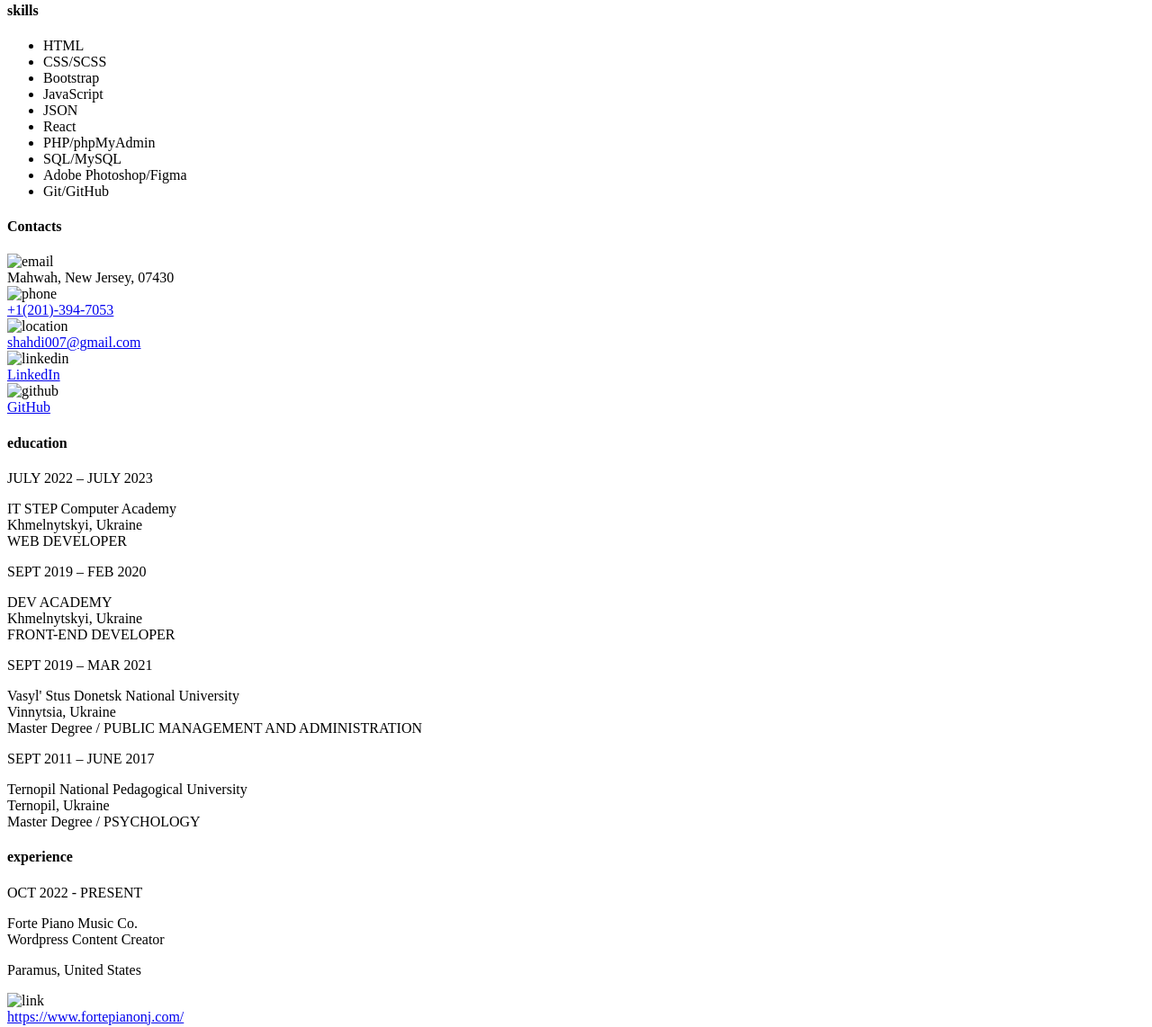
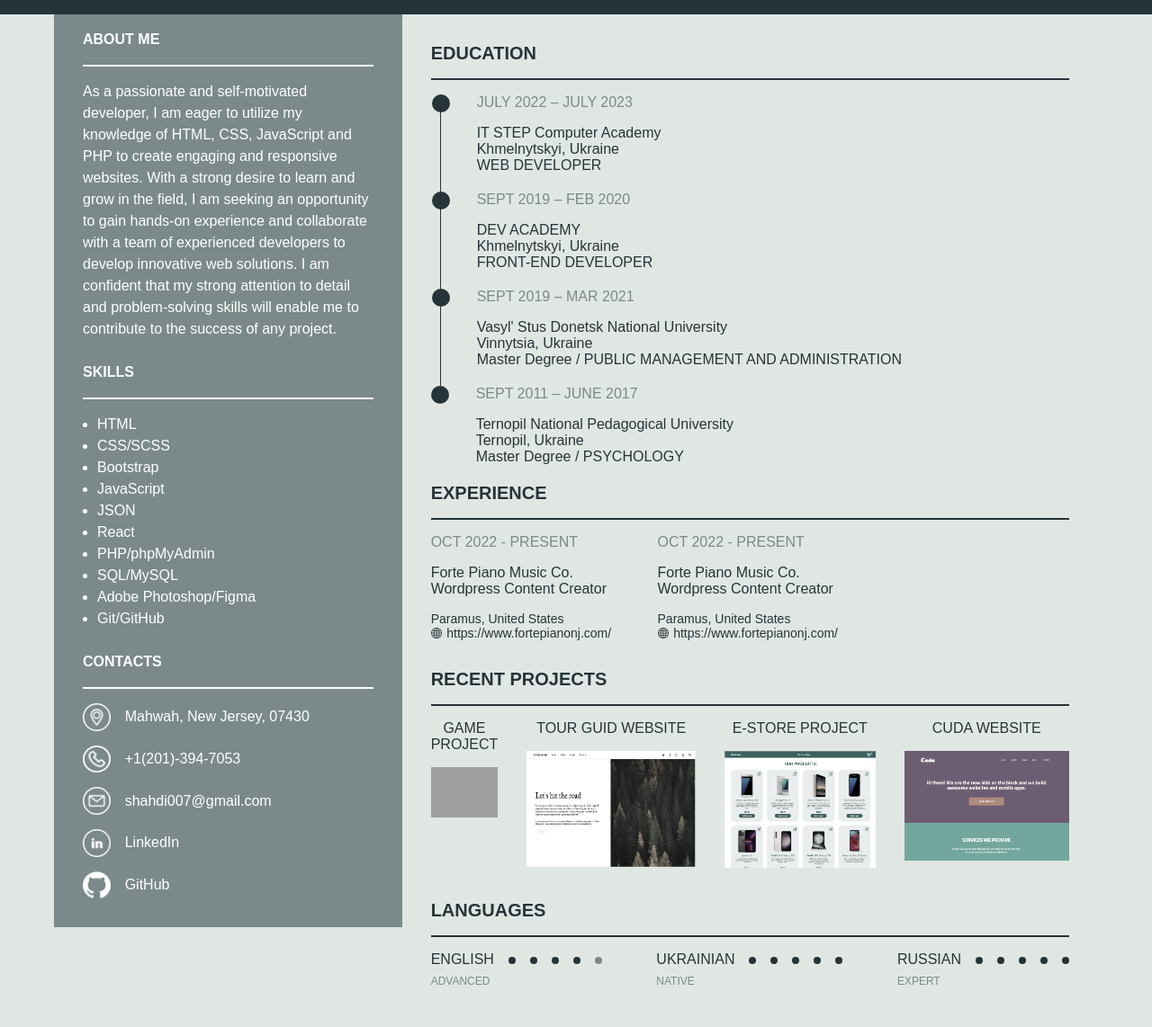
Before and after one commit to purpoison/tetiana-kozynets, a plain HTML site: page index.html in a window 1280 px wide. Shown: the part 303-1445 px from the top of the page at 90% size. Drawn offline with nearby package versions, Linux system fonts and the light colour scheme; files that its build step writes are made by us from their sources; the site is published under a folder, as on GitHub Pages, so addresses that start at the root find nothing; files whose address does not match are found by name; a web font is replaced by a local one.

Commit message:
changed routes

```diff
--- a/index.html
+++ b/index.html
@@ -5,15 +5,15 @@
     <meta charset="UTF-8">
     <meta name="viewport" content="width=device-width, initial-scale=1.0">
     <title>Tetiana Kozynets</title>
-    <link rel="icon" type="image/x-icon" href="/img/favicon.png">
-    <link rel="stylesheet" href="/css/style.css">
+    <link rel="icon" type="image/x-icon" href="img/favicon.png">
+    <link rel="stylesheet" href="css/style.css">
 </head>
 
 <body>
     <header class="header">
         <div class="main-container">
             <div class="header__wrap">
-                <img src="/img/IMG_7325.jpeg" alt="photo" class="avatar">
+                <img src="img/IMG_7325.jpeg" alt="photo" class="avatar">
                 <div class="header__container">
                     <div>
                         <h1 class="header__title">Tetiana <br>Kozynets</h1>
@@ -76,28 +76,28 @@
                         </h4>
                         <div class="contacts__list">
                             <div class="contacts__item">
-                                <div class="contacts__img"><img src="/img/location.png" alt="email"></div>
+                                <div class="contacts__img"><img src="img/location.png" alt="email"></div>
                                 <div class="contacts__text">Mahwah, New Jersey, 07430</div>
                             </div>
                             <div class="contacts__item">
-                                <div class="contacts__img"><img src="/img/phone.png" alt="phone"></div>
+                                <div class="contacts__img"><img src="img/phone.png" alt="phone"></div>
                                 <div class="contacts__text"><a class="link" href="tel:201-394-7053">+1(201)-394-7053</a>
                                 </div>
                             </div>
                             <div class="contacts__item">
-                                <div class="contacts__img"><img src="/img/email.png" alt="location"></div>
+                                <div class="contacts__img"><img src="img/email.png" alt="location"></div>
                                 <div class="contacts__text"><a class="link"
                                         href="mailto:shahdi007@gmail.com">shahdi007@gmail.com</a>
                                 </div>
                             </div>
                             <div class="contacts__item">
-                                <div class="contacts__img"><img src="/img/linkedin.png" alt="linkedin"></div>
+                                <div class="contacts__img"><img src="img/linkedin.png" alt="linkedin"></div>
                                 <div class="contacts__text"><a class="link"
                                         href="https://www.linkedin.com/in/tetiana-kozynets-551b03184/">LinkedIn</a>
                                 </div>
                             </div>
                             <div class="contacts__item">
-                                <div class="contacts__img"><img src="/img/github.png" alt="github"></div>
+                                <div class="contacts__img"><img src="img/github.png" alt="github"></div>
                                 <div class="contacts__text"><a class="link"
                                         href="https://github.com/purpoison">GitHub</a></div>
                             </div>
@@ -151,7 +151,7 @@
                             <p class="experience__address">Paramus, United States
                             </p>
                             <div class="experience__link">
-                                <div class="experience__link-img"><img src="/img/world-wide-web.png" alt="link"></div>
+                                <div class="experience__link-img"><img src="img/world-wide-web.png" alt="link"></div>
                                 <a class="link" href="https://www.fortepianonj.com/">
                                     https://www.fortepianonj.com/</a>
                             </div>
@@ -165,7 +165,7 @@
                             <p class="experience__address">Paramus, United States
                             </p>
                             <div class="experience__link">
-                                <div class="experience__link-img"><img src="/img/world-wide-web.png" alt="link"></div>
+                                <div class="experience__link-img"><img src="img/world-wide-web.png" alt="link"></div>
                                 <a class="link" href="https://www.fortepianonj.com/">
                                     https://www.fortepianonj.com/</a>
                             </div>
@@ -178,21 +178,21 @@
                         <div class="portfolio__item">
                             <p class="portfolio__title">game project</p>
                             <a href="https://purpoison.github.io/game-project/index.html" class="portfolio__img"><img
-                                    src="/img/game.png" alt="game"></a>
+                                    src="img/game.png" alt="game"></a>
                         </div>
                         <div class="portfolio__item">
                             <p class="portfolio__title">tour guid website</p>
                             <a href="https://purpoison.github.io/tetianakozynets/" class="portfolio__img"><img
-                                    src="/img/tour.png" alt="tour"></a>
+                                    src="img/tour.png" alt="tour"></a>
                         </div>
                         <div class="portfolio__item">
                             <p class="portfolio__title">e-store project</p>
                             <a href="https://purpoison.github.io/e-store-project" class="portfolio__img"><img
-                                    src="/img/e-store.png" alt="store"></a>
+                                    src="img/e-store.png" alt="store"></a>
                         </div>
                         <div class="portfolio__item">
                             <p class="portfolio__title">cuda website</p>
-                            <a href="https://purpoison.github.io/cuda/" class="portfolio__img"><img src="/img/cuda.png"
+                            <a href="https://purpoison.github.io/cuda/" class="portfolio__img"><img src="img/cuda.png"
                                     alt="cude"></a>
                         </div>
                     </div>
```
